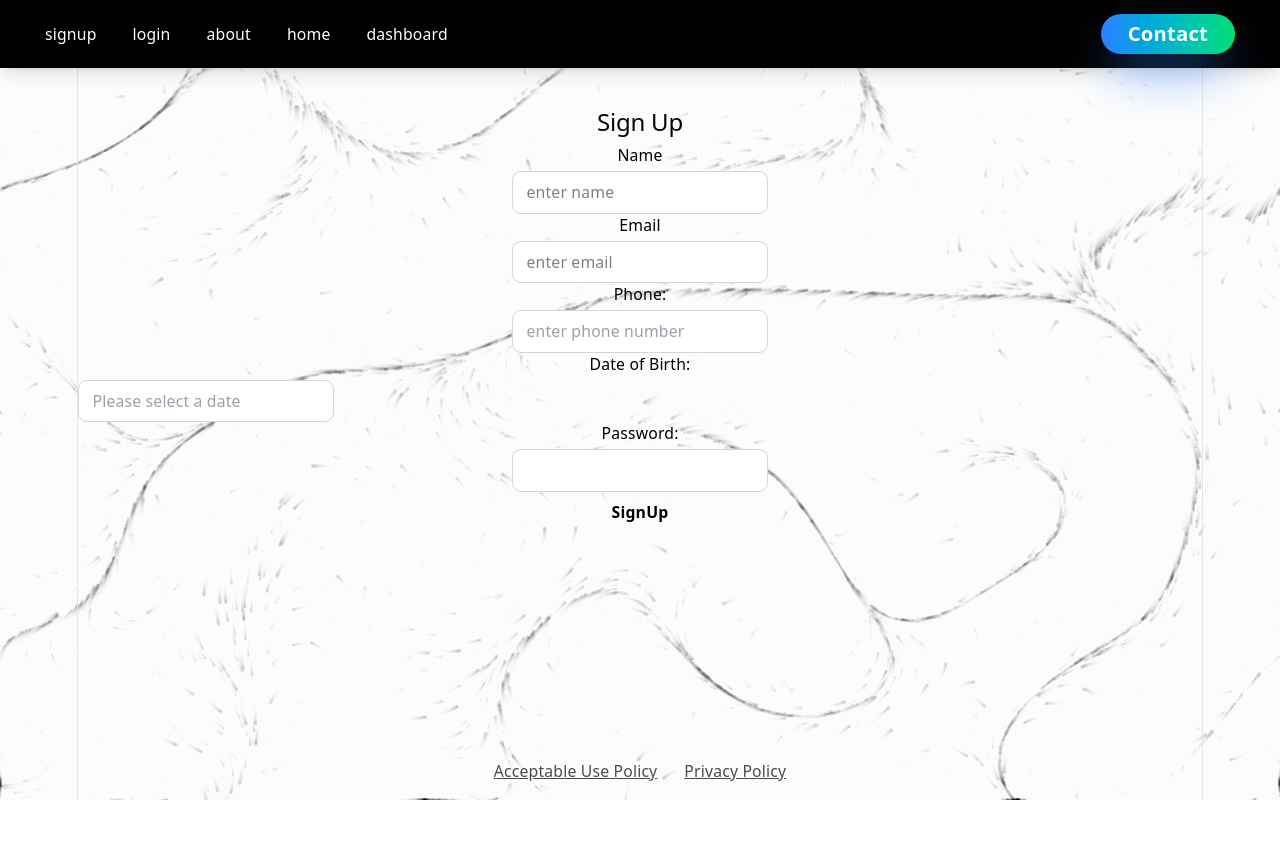
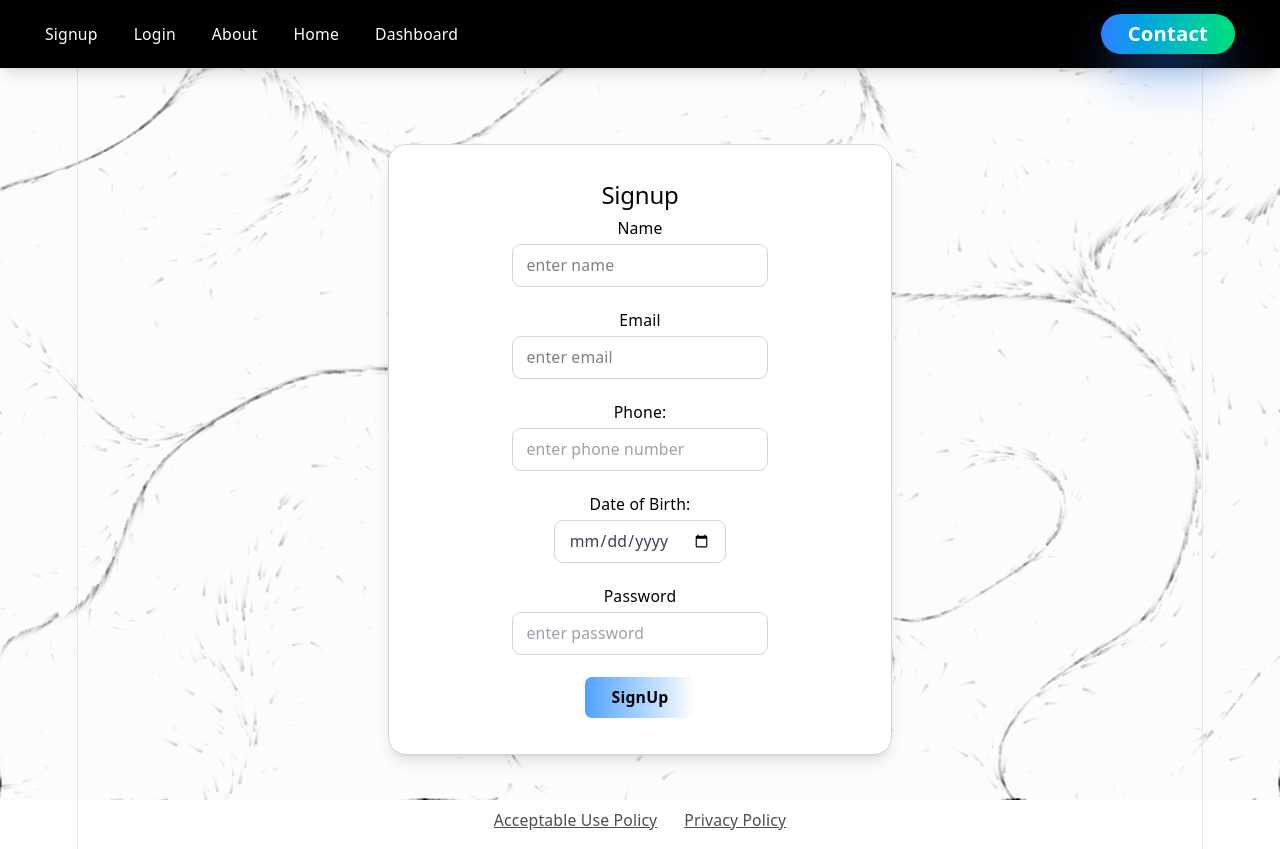
Before and after one commit to KyleKyleA/risk-diabetes-predictor, a React app in the folder Frontend/: page /signup in a window 1280 px wide. Before the commit the page ends 800 px from the top, so only its background shows below. Built offline with nearby package versions, Linux system fonts and the light colour scheme; the HTML template or start-up script is replaced by a standard one.

Commit message:
created a new file and implemented another route once the user sign ups it would send them to a question page

```diff
--- a/Frontend/src/Components/NavBar.jsx
+++ b/Frontend/src/Components/NavBar.jsx
@@ -9,11 +9,11 @@
 import { Link } from "react-router-dom";
 
 const listItems = [
-    {label: "signup", path: "/signup"},
-    {label: "login", path: "/login"},
-    {label: "about", path: "/about"},
-    {label: "home", path: "/"},
-    {label: "dashboard", path: "/dashboard"},
+    {label: "Signup", path: "/signup"},
+    {label: "Login", path: "/login"},
+    {label: "About", path: "/about"},
+    {label: "Home", path: "/"},
+    {label: "Dashboard", path: "/dashboard"},
 
 
 ]
--- /dev/null
+++ b/Frontend/src/Components/QuestionPage.jsx
@@ -0,0 +1,16 @@
+// Author: Kyle Angeles
+// File-Name: QuestionPage.jsx
+// Description: This component asks users once they signup about their lifestyle
+
+
+function QuestionPage() {
+
+    return(
+        <>
+
+
+        </>
+    )
+}
+
+export default QuestionPage;
--- a/Frontend/src/Components/SignupForm.jsx
+++ b/Frontend/src/Components/SignupForm.jsx
@@ -6,6 +6,7 @@
 // REGION IMPORTS
 import { useState } from 'react';
 import validator from 'validator';
+import QuestionPage from './QuestionPage';
 
 function SignUpForm({ onSuccess }) {
 
@@ -26,38 +27,44 @@ function SignUpForm({ onSuccess }) {
 
         } else if (!nameRegex.test(formData.name)) {
             newErrors.name = "Name can only contain letters and spaces";
-        } else if (!formData.name.length < 5) {
+        } else if (formData.name.length < 5) {
             newErrors.name = "Name must be at least 5 or more characters long";
         }
 
         // validate email
         if (!formData.email.trim()) {
             newErrors.email = "Email is required";
-        } else if (!formData.email.length < 10) {
+        } else if (formData.email.length < 10) {
             newErrors.email = "Email must contain 10 or more characters along with the associate email (e.g google, hotmail outlook etc.)";
 
         } else if(!validator.isEmail(formData.email)) {
-            newErrors.email = "Invalid Email formate";
+            newErrors.email = "Invalid Email format";
         }
 
         // validate phone
         const phoneRegex = /^[0-9]+$/;
 
         if(!formData.phone.trim()) {
-            newErrors = "Phone number is required";
-        } else if (!formData.phone.length < 15) {
-            newErrors = "Phone number must be at least 15 characters long";
-        } else if (!validator.isPhone(formData.phone)) {
-            newErrors = "Phone number is invalid format";
-        } else if(!phoneRegex.test(FormData)) {
-            newErrors = "Phone number can only contain numerical values";
+            newErrors.phone = "Phone number is required";
+        } else if (formData.phone.length < 10) {
+            newErrors.phone = "Phone number must be at least 10 characters long";
+        } else if (!validator.isMobilePhone(formData.phone)) {
+            newErrors.phone = "Phone number is invalid format";
+        } else if(!phoneRegex.test(formData.phone)) {
+            newErrors.phone = "Phone number can only contain numerical values";
         }
 
         // validate password
         if (!formData.password.trim()) {
-            newErrors = "Password is required";
-        } else if (!formData.password.length < 8) {
-            newErrors = "Password must be at length minium 8 characters and above";
+            newErrors.password = "Password is required";
+        } else if (formData.password.length < 8) {
+            newErrors.password = "Password must be at length minium 8 characters and above";
+        }
+
+
+        // Validate date of birth
+        if (!formData.dob) {
+            newErrors.dob = "Date of birth is required";
         }
 
         return newErrors
@@ -90,7 +97,8 @@ function SignUpForm({ onSuccess }) {
 
 
         if (isSubmitted) {
-            return <div>Redirecting to questionnaire page</div>
+
+            return <div>Redirecting to questionnaire page {QuestionPage}</div>
         }
 
 
@@ -102,39 +110,45 @@ function SignUpForm({ onSuccess }) {
         <>
 
         {/* Signup form */}
-        <div className="signup-form-container">
+        <div className="signup-form-container max-w-md mx-auto my-8 p-8 bg-white border border-gray-300 rounded-2xl shadow-lg">
+            <h2 className="text-2xl font-bold mb-6 text-grey-500 text-center">Signup </h2>
             <form className="flex flex-col items-center text-sm on" onSubmit={handleSubmit}>
-            <h2 className="">Sign Up</h2>
 
             <div className="">
                 <div className="w-full">
                     <label className="text-black block mb-1">Name</label>
                     <input className="rounded-lg border border-gray-300 bg-white px-3 py-2 text-black focus:outline-none focus:ring-2 focus:ring-blue-400" id="name" name="name" value={formData.name} onChange={handleChange} placeholder='enter name' required></input>
                 </div>
+                <br></br>
                 <div className="w-full">
                     <label className="text-black block mb-1">Email</label>
                     <input className="rounded-lg border border-gray-300 bg-white px-3 py-2 text-black focus:outline-none focus:ring-2 focus:ring-blue-400" id="email" name="email" value={formData.email} onChange={handleChange} placeholder='enter email'required></input>
                 </div>
+                <br></br>
+                {errors.email && <p className="text-red-500 text-xs mt-1">{errors.email}</p>}
             </div>
             <div className="">
                 <div className="w-full">
                     <label className="text-black block mb-1">Phone: </label>
                     <input className="rounded-lg border border-solid border-gray-300 bg-white bg-clip-padding px-3 py-2 text-sm font-normal text-gray-700 outline-none transition-all focus:shadow-soft-primary-outline focus:border-blue-400" id="phone" name="phone" value={formData.phone} onChange={handleChange} placeholder='enter phone number' required></input>
                 </div>
+                <br></br>
+                {errors.phone && <p className="text-red-500 text-xs mt-1">{errors.phone}</p>}
             </div>
                 <div className="w-full">
                     <label className="text-black block mb-1">Date of Birth: </label>
-                    {/* */}
-                    <input className="flex flex-col items-center focus:shadow-soft-primary-outline dark:bg-gray-950 dark:placeholder:text-white/80 dark:text-white/80 text-sm leading-5.6 ease-soft block appearance-none rounded-lg border border-solid border-gray-300 bg-white bg-clip-padding px-3 py-2 font-normal text-gray-700 outline-none transition-all placeholder" type="text" placeholder="Please select a date" id="dob" name="dob" value={formData.dob} onChange={handleChange} required></input>
+                    <input className="rounded-lg border border-solid border-gray-300 bg-white bg-clip-padding px-3 py-2 text-sm font-normal text-gray-700 outline-none transition-all focus:shadow-soft-primary-outline focus:border-blue-400" type="date" placeholder="Please select a date" id="dob" name="dob" value={formData.dob} onChange={handleChange} required></input>
                 </div>
+                {errors.email && <p className="text-red-500 text-xs mt-1">{errors.email}</p>}
+                <br></br>
                 <div className="w-full">
-                    <label className="text-black block mb-1">Password: </label>
-                    <input className="rounded-lg border border-solid border-gray-300 bg-white bg-clip-padding px-3 py-2 text-sm font-normal text-gray-700 outline-none transition-all focus:shadow-soft-primary-outline focus:border-blue-400" id="password" name="password" onChange={handleChange}  required></input>
+                    <label className="text-black block mb-1">Password </label>
+                    <input className="rounded-lg border border-solid border-gray-300 bg-white bg-clip-padding px-3 py-2 text-sm font-normal text-gray-700 outline-none transition-all focus:shadow-soft-primary-outline focus:border-blue-400" type="password" id="password" name="password" value={formData.password} onChange={handleChange} placeholder='enter password' required></input>
                 </div>
+                <br></br>
 
 
-
-            <button type="submit" className="px-6 py-2 rounded-md text-black font-semibold bg-gradient-to-r from blue-400 to black-500 hover:from-blue-500 hover:to-black-600 transition">SignUp</button>
+            <button type="submit" className="px-6 py-2 rounded-md text-black font-semibold bg-gradient-to-r from-blue-400 to purple-500 hover:from-blue-500 hover:to-purple-600 transition">SignUp</button>
             </form>
         </div>
 
--- a/Frontend/src/main.jsx
+++ b/Frontend/src/main.jsx
@@ -22,6 +22,7 @@ import Login from './views/Login.jsx'
 import Signup from './views/Signup.jsx'
 import NotFound from './views/NotFound.jsx'
 import Aup from './Components/Aup.jsx';
+import QuestionPage from './Components/QuestionPage';
 
 
 const router = createBrowserRouter(
@@ -35,6 +36,7 @@ const router = createBrowserRouter(
       <Route path="contact" element={<Contact />}/>
       <Route path="*" element={<NotFound />}/>
       <Route path="aup" element={<Aup />}/>
+      <Route path="/questionnaire" element={< QuestionPage />} />
 
     </Route>
   )
--- a/Frontend/src/views/Signup.jsx
+++ b/Frontend/src/views/Signup.jsx
@@ -7,7 +7,7 @@ function Signup() {
 
     const handleSubmit = () => {
 
-        navigate("/dashboard");
+        navigate("/questionnaire");
     };
     return (
        <>
```
